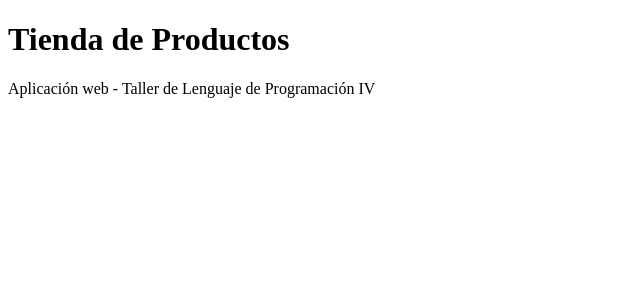
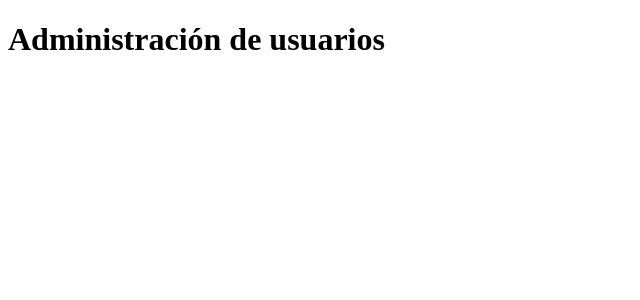
Before and after one commit to Franac0a/actividad_practica_integradora, a React (Vite) app in the folder frontend/: page /admin/users in a window 1280 px wide. Shown: the top 300 px of the page, without its empty margins (0-640 px from the left). Built offline with nearby package versions, Linux system fonts and the light colour scheme.

Commit message:
feat(frontend): configurar rutas y paginas principales

```diff
--- a/frontend/package.json
+++ b/frontend/package.json
@@ -11,7 +11,8 @@
   },
   "dependencies": {
     "react": "^19.2.8",
-    "react-dom": "^19.2.8"
+    "react-dom": "^19.2.8",
+    "react-router": "^8.4.0"
   },
   "devDependencies": {
     "@eslint/js": "^10.0.1",
--- a/frontend/src/App.tsx
+++ b/frontend/src/App.tsx
@@ -1,9 +1,31 @@
+import { BrowserRouter, Route, Routes } from "react-router";
+
+import LoginPage from "./pages/LoginPage";
+import RegisterPage from "./pages/RegisterPage";
+import ProductListPage from "./pages/ProductListPage";
+import ProductDetailPage from "./pages/ProductDetailPage";
+import ProductFormPage from "./pages/ProductFormPage";
+import NotificationsPage from "./pages/NotificationsPage";
+import AdminUsersPage from "./pages/AdminUsersPage";
+
 function App() {
   return (
-    <main>
-      <h1>Tienda de Productos</h1>
-      <p>Aplicación web - Taller de Lenguaje de Programación IV</p>
-    </main>
+    <BrowserRouter>
+      <Routes>
+        <Route path="/" element={<ProductListPage />} />
+
+        <Route path="/login" element={<LoginPage />} />
+        <Route path="/register" element={<RegisterPage />} />
+
+        <Route path="/products" element={<ProductListPage />} />
+        <Route path="/products/new" element={<ProductFormPage />} />
+        <Route path="/products/:id" element={<ProductDetailPage />} />
+
+        <Route path="/notifications" element={<NotificationsPage />} />
+
+        <Route path="/admin/users" element={<AdminUsersPage />} />
+      </Routes>
+    </BrowserRouter>
   );
 }
 
--- a/frontend/src/pages/AdminUsersPage.tsx
+++ b/frontend/src/pages/AdminUsersPage.tsx
@@ -0,0 +1,5 @@
+function AdminUsersPage() {
+  return <h1>Administración de usuarios</h1>;
+}
+
+export default AdminUsersPage;
--- a/frontend/src/pages/LoginPage.tsx
+++ b/frontend/src/pages/LoginPage.tsx
@@ -0,0 +1,5 @@
+function LoginPage() {
+  return <h1>Iniciar sesión</h1>;
+}
+
+export default LoginPage;
--- /dev/null
+++ b/frontend/src/pages/NotificationsPage.tsx
@@ -0,0 +1,5 @@
+function NotificationsPage() {
+  return <h1>Notificaciones</h1>;
+}
+
+export default NotificationsPage;
--- a/frontend/src/pages/ProductDetailPage.tsx
+++ b/frontend/src/pages/ProductDetailPage.tsx
@@ -0,0 +1,5 @@
+function ProductDetailPage() {
+  return <h1>Detalle del producto</h1>;
+}
+
+export default ProductDetailPage;
--- /dev/null
+++ b/frontend/src/pages/ProductFormPage.tsx
@@ -0,0 +1,5 @@
+function ProductFormPage() {
+  return <h1>Formulario de producto</h1>;
+}
+
+export default ProductFormPage;
--- a/frontend/src/pages/ProductListPage.tsx
+++ b/frontend/src/pages/ProductListPage.tsx
@@ -0,0 +1,5 @@
+function ProductListPage() {
+  return <h1>Productos</h1>;
+}
+
+export default ProductListPage;
--- a/frontend/src/pages/RegisterPage.tsx
+++ b/frontend/src/pages/RegisterPage.tsx
@@ -0,0 +1,5 @@
+function RegisterPage() {
+  return <h1>Registrarse</h1>;
+}
+
+export default RegisterPage;
```
Also changed, not shown: 1 other file (tests, documents, lock files or other folders).
